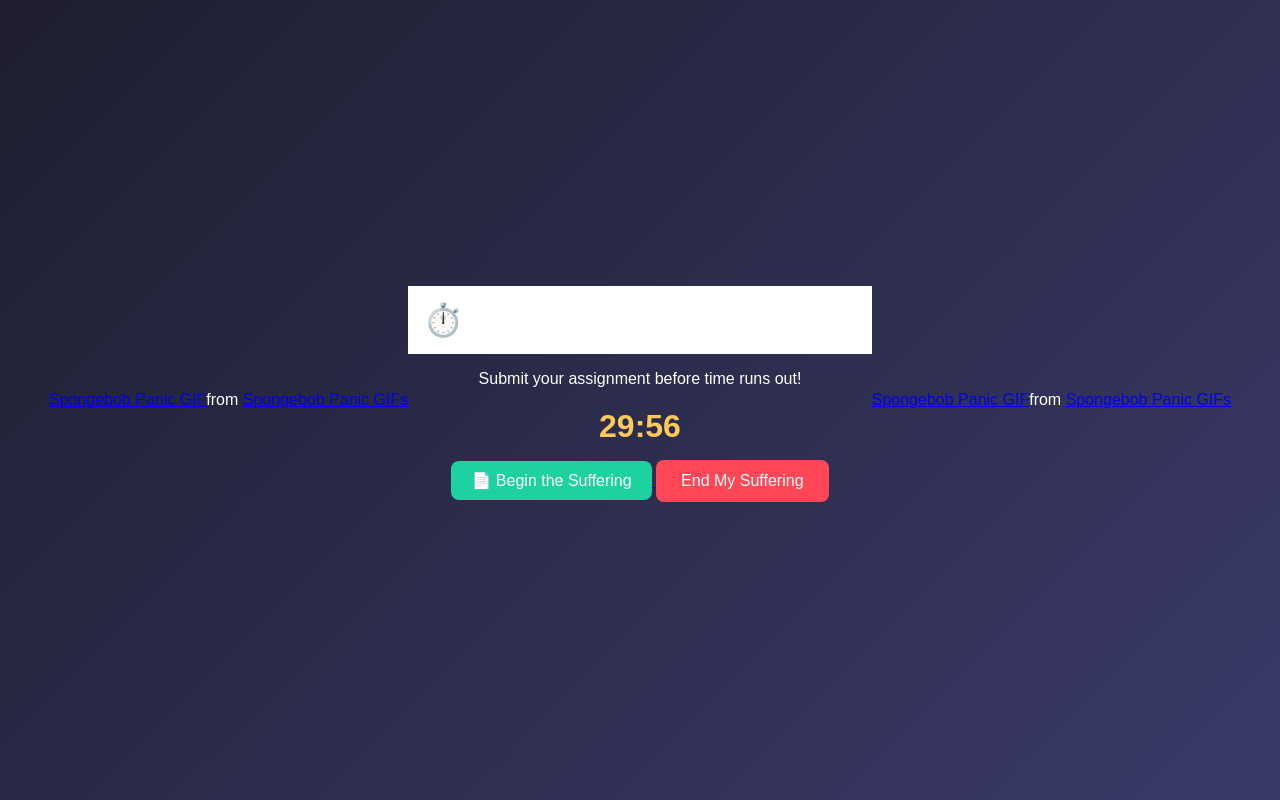
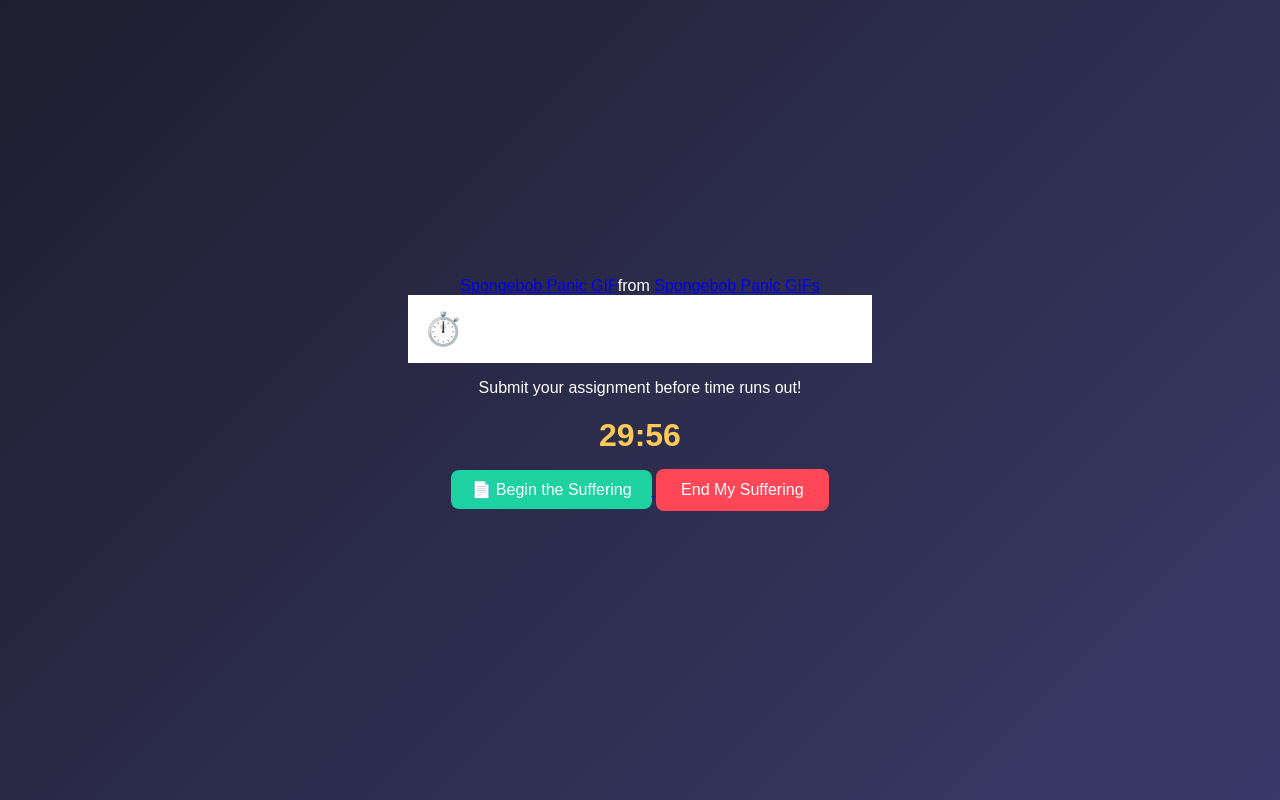
Before and after one commit to DiwyanjaliH/PanicAttack, a plain HTML site: page index.html in a window 1280 px wide. Drawn offline with Linux system fonts and the light colour scheme; a script that the page names is missing.

Commit message:
Refactor HTML structure and remove duplicate elements

```diff
--- a/index.html
+++ b/index.html
@@ -7,12 +7,10 @@
 </head>
 <body>
 
+<div class="container">
 
-
-<div class="tenor-gif-embed" data-postid="8720514262649309419" data-share-method="host" data-aspect-ratio="1.33871" data-width="100%"><a href="https://tenor.com/view/spongebob-panic-gif-8720514262649309419">Spongebob Panic GIF</a>from <a href="https://tenor.com/search/spongebob+panic-gifs">Spongebob Panic GIFs</a></div> <script type="text/javascript" async src="https://tenor.com/embed.js"></script>
-
-  <div class="container">
-    <h1 class="title">⏱️ 30 - Minutes Panic Attack</h1>
+  <div class="tenor-gif-embed" data-postid="8720514262649309419" data-share-method="host" data-aspect-ratio="1.33871" data-width="100%"><a href="https://tenor.com/view/spongebob-panic-gif-8720514262649309419">Spongebob Panic GIF</a>from <a href="https://tenor.com/search/spongebob+panic-gifs">Spongebob Panic GIFs</a></div> <script type="text/javascript" async src="https://tenor.com/embed.js"></script>
+  <h1 class="title">⏱️ 30 - Minutes Panic Attack</h1>
   <p class="subtitle">Submit your assignment before time runs out!</p>
 
   <h2 id="timer">30:00</h2>
@@ -25,7 +23,8 @@
 
   <div id="notification" class="hidden"></div>
 </div>
-<div class="tenor-gif-embed" data-postid="8720514262649309419" data-share-method="host" data-aspect-ratio="1.33871" data-width="100%"><a href="https://tenor.com/view/spongebob-panic-gif-8720514262649309419">Spongebob Panic GIF</a>from <a href="https://tenor.com/search/spongebob+panic-gifs">Spongebob Panic GIFs</a></div> <script type="text/javascript" async src="https://tenor.com/embed.js"></script>
+
+
   <script src="script.js"></script>
 </body>
 </html>
```
